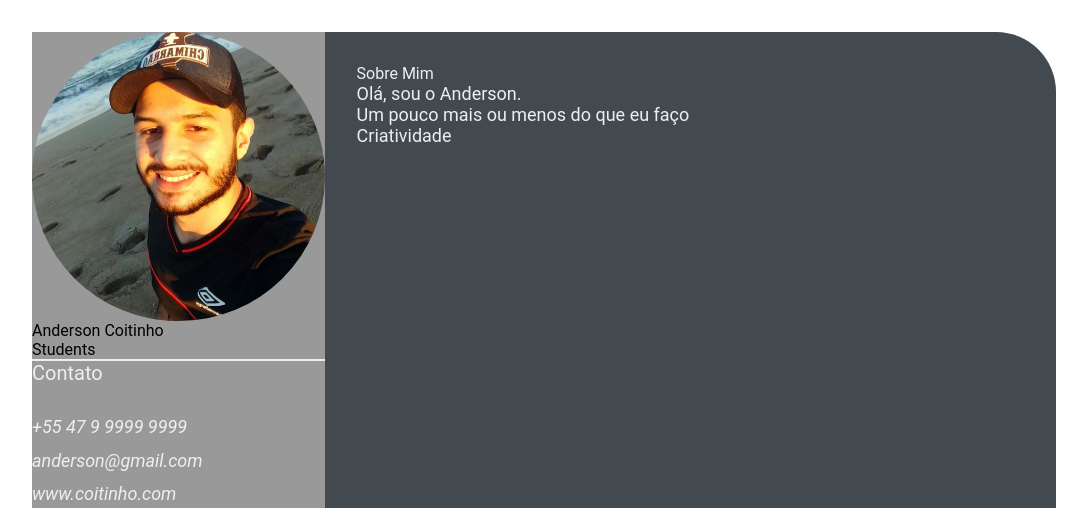
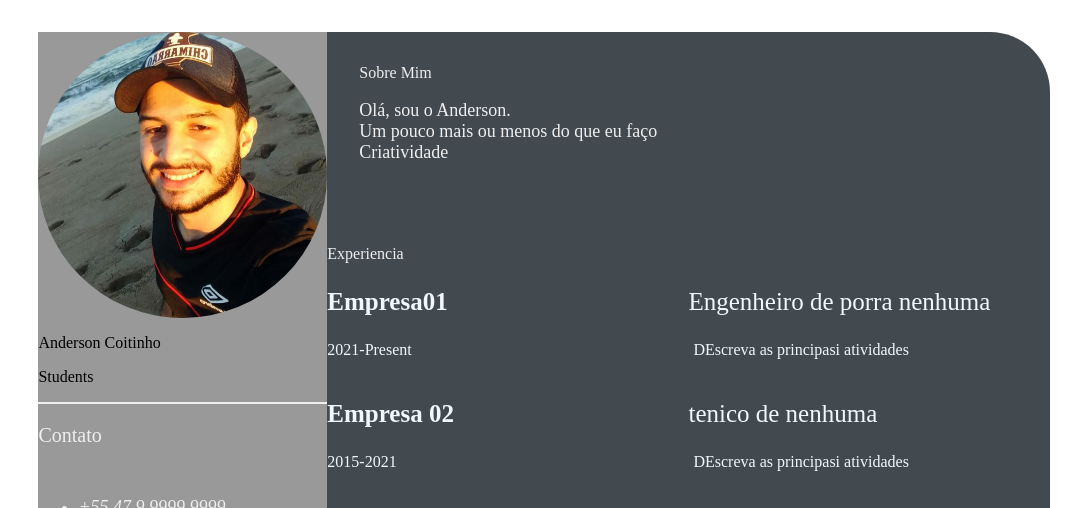
Before and after one commit to Anderson-Coitinho/Anderson-Coitinho.github.io, a plain HTML site: page index.html in a window 1280 px wide. Shown: the top 508 px of the page, without its empty margins (96-1183 px from the left). Drawn offline with Linux system fonts and the light colour scheme.

Commit message:
insert newStyle

```diff
--- a/index.html
+++ b/index.html
@@ -45,6 +45,31 @@
                     </p>
                 </section>
             </div>
+            <section class="experience gap">
+                <div class="right-title">Experiencia</div>
+                <div class="experience-contents">
+                    <div class="exp-left">
+                        <p class="exp-company-name">Empresa01</p>
+                        <p class="exp-time-preiod">2021-Present</p>
+                    </div>
+                    <div class="exp-right">
+                        <p class="exp-position">Engenheiro de porra nenhuma</p>
+                        <p class="exp-desc">
+                            DEscreva as principasi atividades
+                        </p>
+                    </div>
+                    <div class="exp-left">
+                        <p class="exp-company-name">Empresa 02</p>
+                        <p class="exp-time-preiod">2015-2021</p>
+                    </div>
+                    <div class="exp-right">
+                        <p class="exp-position">tenico de nenhuma</p>
+                        <p class="exp-desc">
+                            DEscreva as principasi atividades
+                        </p>
+                    </div>
+                </div>
+            </section>
         </section>
     </main>
 </body>
--- a/style.css
+++ b/style.css
@@ -1,3 +1,5 @@
+Seção Meu Drive simplificada com atalhos …
+Nas próximas semanas, os itens presentes em mais de uma pasta serão substituídos por atalhos. O acesso a pastas e arquivos não mudará.Saiba mais
 * {
     margin: 0;
     padding: 0;
@@ -101,3 +103,38 @@
     font-size: 18px;
     color: #eeeeee;
 }
+
+.experience-contents,
+.education-contents,
+.awards-contents {
+    display: grid;
+    grid-template-columns: repeat(2, 1fr);
+    padding-bottom: 2rem;
+    color: #F1F8FD;
+}
+
+.exp-company-name,
+.education-school-name,
+.awards-company-name {
+    font-size: 25px;
+    font-weight: bold;
+}
+
+.exp-time-period,
+.educationp-time-period,
+.awards-time-period {
+    font-size: 18px;
+}
+
+.exp-position,
+.education-subject,
+.awards-name {
+    font-size: 25px;
+}
+
+.exp-desc,
+.education-desc,
+.awards-desc {
+    font-size: 16px;
+    padding-left: 5px;
+}
```
